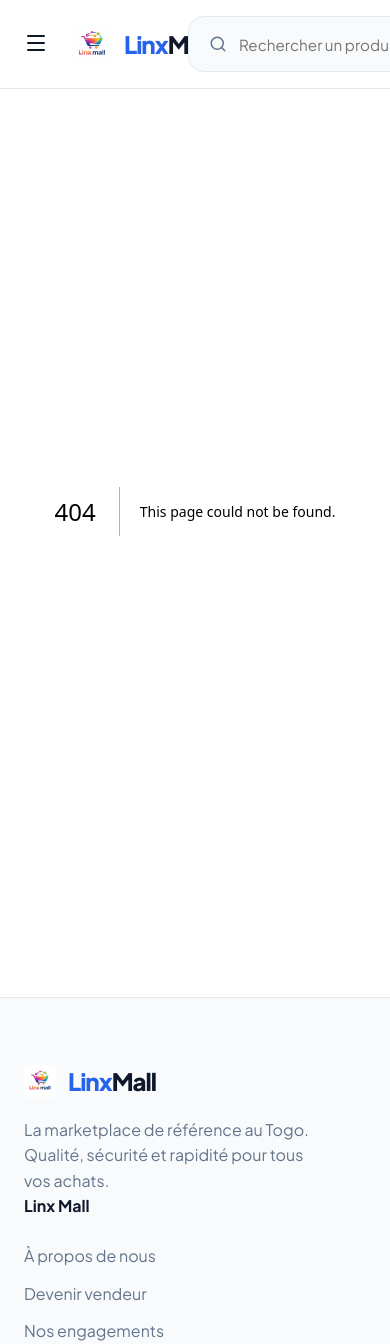
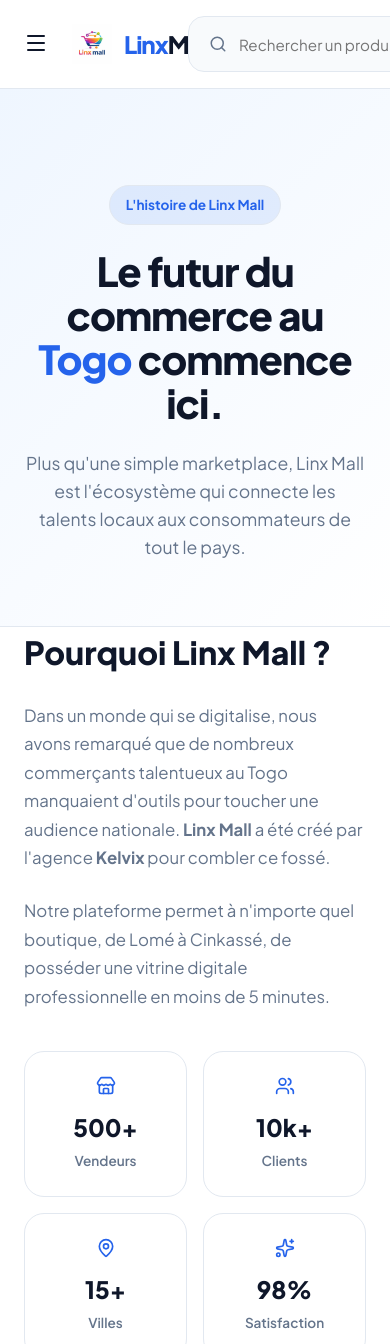
Before and after one commit to Riotlagrinta/linx-mall, a Next.js app: page /about in a window 390 px wide. Before the commit this address had no page. Shown: the top 1344 px of the page. Built offline with nearby package versions, Linux system fonts and the light colour scheme.

Commit message:
feat: création de la page À Propos avec design Mobile-First et mise à jour de la navigation

```diff
--- /dev/null
+++ b/src/app/about/page.tsx
@@ -0,0 +1,172 @@
+'use client';
+
+import { motion } from 'framer-motion';
+import { Target, Users, ShieldCheck, Rocket, ArrowRight, Store, MapPin, Sparkles } from 'lucide-react';
+import Link from 'next/link';
+import Image from 'next/image';
+
+export default function AboutPage() {
+  const stats = [
+    { label: "Vendeurs", value: "500+", icon: <Store size={20} /> },
+    { label: "Clients", value: "10k+", icon: <Users size={20} /> },
+    { label: "Villes", value: "15+", icon: <MapPin size={20} /> },
+    { label: "Satisfaction", value: "98%", icon: <Sparkles size={20} /> },
+  ];
+
+  const values = [
+    {
+      icon: <Target size={32} />,
+      title: "Notre Mission",
+      desc: "Digitaliser le commerce de proximité au Togo en offrant une plateforme moderne et accessible à tous les entrepreneurs."
+    },
+    {
+      icon: <ShieldCheck size={32} />,
+      title: "Confiance & Sécurité",
+      desc: "Garantir des transactions sûres via T-Money et Flooz pour protéger acheteurs et vendeurs."
+    },
+    {
+      icon: <Rocket size={32} />,
+      title: "Innovation Continue",
+      desc: "Utiliser les meilleures technologies pour offrir une expérience d'achat fluide et ultra-rapide sur mobile."
+    }
+  ];
+
+  return (
+    <div className="about-page">
+      {/* Hero Section */}
+      <section className="about-hero">
+        <div className="container">
+          <motion.div
+            initial={{ opacity: 0, y: 20 }}
+            animate={{ opacity: 1, y: 0 }}
+            className="hero-content"
+          >
+            <span className="badge">L'histoire de Linx Mall</span>
+            <h1>Le futur du commerce au <span className="highlight">Togo</span> commence ici.</h1>
+            <p>Plus qu'une simple marketplace, Linx Mall est l'écosystème qui connecte les talents locaux aux consommateurs de tout le pays.</p>
+          </motion.div>
+        </div>
+      </section>
+
+      {/* Vision Section */}
+      <section className="vision-section py-20">
+        <div className="container">
+          <div className="vision-grid">
+            <div className="vision-text">
+              <h2>Pourquoi Linx Mall ?</h2>
+              <p>
+                Dans un monde qui se digitalise, nous avons remarqué que de nombreux commerçants talentueux au Togo manquaient d'outils pour toucher une audience nationale.
+                <strong> Linx Mall</strong> a été créé par l'agence <strong>Kelvix</strong> pour combler ce fossé.
+              </p>
+              <p>
+                Notre plateforme permet à n'importe quel boutique, de Lomé à Cinkassé, de posséder une vitrine digitale professionnelle en moins de 5 minutes.
+              </p>
+              <div className="stats-row">
+                {stats.map((stat, i) => (
+                  <div key={i} className="stat-box">
+                    <div className="stat-icon">{stat.icon}</div>
+                    <span className="stat-val">{stat.value}</span>
+                    <span className="stat-lab">{stat.label}</span>
+                  </div>
+                ))}
+              </div>
+            </div>
+            <div className="vision-image">
+              <div className="image-stack">
+                <div className="img-main"></div>
+                <div className="img-accent"></div>
+              </div>
+            </div>
+          </div>
+        </div>
+      </section>
+
+      {/* Values Grid */}
+      <section className="values-section py-20">
+        <div className="container">
+          <div className="section-header text-center mb-16">
+            <h2>Nos Valeurs Fondamentales</h2>
+            <p>Ce qui nous anime au quotidien pour vous servir.</p>
+          </div>
+          <div className="values-grid">
+            {values.map((val, i) => (
+              <motion.div
+                key={i}
+                whileHover={{ y: -10 }}
+                className="value-card"
+              >
+                <div className="val-icon">{val.icon}</div>
+                <h3>{val.title}</h3>
+                <p>{val.desc}</p>
+              </motion.div>
+            ))}
+          </div>
+        </div>
+      </section>
+
+      {/* CTA Section */}
+      <section className="about-cta py-20">
+        <div className="container">
+          <div className="cta-card">
+            <h2>Prêt à rejoindre l'aventure ?</h2>
+            <p>Que vous soyez acheteur ou vendeur, il y a une place pour vous dans notre communauté.</p>
+            <div className="cta-btns">
+              <Link href="/vendeur" className="btn btn-primary btn-lg">Ouvrir ma boutique</Link>
+              <Link href="/search" className="btn btn-outline btn-lg">Commencer mes achats</Link>
+            </div>
+          </div>
+        </div>
+      </section>
+
+      <style dangerouslySetInnerHTML={{ __html: `
+        .about-page { background: var(--background); overflow-x: hidden; }
+
+        .about-hero { padding: 6rem 0 4rem; background: var(--hero-gradient); text-align: center; border-bottom: 1px solid var(--border); }
+        .about-hero .badge { background: rgba(37, 99, 235, 0.1); color: var(--primary); padding: 0.5rem 1rem; border-radius: 99px; font-weight: 700; font-size: 0.85rem; margin-bottom: 1.5rem; display: inline-block; }
+        .about-hero h1 { font-size: 2.5rem; font-weight: 800; color: var(--text-main); line-height: 1.1; margin-bottom: 1.5rem; letter-spacing: -1px; }
+        .about-hero .highlight { color: var(--primary); }
+        .about-hero p { font-size: 1.1rem; color: var(--text-muted); max-width: 600px; margin: 0 auto; line-height: 1.6; }
+
+        .vision-grid { display: grid; grid-template-columns: 1fr; gap: 4rem; }
+        .vision-text h2 { font-size: 2rem; font-weight: 800; color: var(--text-main); margin-bottom: 1.5rem; }
+        .vision-text p { font-size: 1.05rem; color: var(--text-muted); line-height: 1.7; margin-bottom: 1.5rem; }
+
+        .stats-row { display: grid; grid-template-columns: repeat(2, 1fr); gap: 1rem; margin-top: 2.5rem; }
+        .stat-box { background: var(--card-bg); padding: 1.5rem; border-radius: 20px; border: 1px solid var(--border); text-align: center; }
+        .stat-icon { color: var(--primary); margin-bottom: 0.75rem; display: flex; justify-content: center; }
+        .stat-val { display: block; font-size: 1.5rem; font-weight: 800; color: var(--text-main); }
+        .stat-lab { font-size: 0.85rem; color: var(--text-muted); font-weight: 600; }
+
+        .vision-image { display: none; }
+
+        .values-grid { display: grid; grid-template-columns: 1fr; gap: 1.5rem; }
+        .value-card { background: var(--card-bg); padding: 2.5rem 2rem; border-radius: 24px; border: 1px solid var(--border); text-align: center; }
+        .val-icon { width: 64px; height: 64px; background: var(--surface); color: var(--primary); border-radius: 16px; display: flex; align-items: center; justify-content: center; margin: 0 auto 1.5rem; }
+        .value-card h3 { font-size: 1.25rem; font-weight: 800; color: var(--text-main); margin-bottom: 1rem; }
+        .value-card p { color: var(--text-muted); line-height: 1.6; font-size: 0.95rem; }
+
+        .cta-card { background: linear-gradient(135deg, var(--primary) 0%, #1d4ed8 100%); padding: 4rem 2rem; border-radius: 32px; text-align: center; color: white; }
+        .cta-card h2 { font-size: 2rem; font-weight: 800; margin-bottom: 1rem; }
+        .cta-card p { opacity: 0.9; font-size: 1.1rem; margin-bottom: 2.5rem; max-width: 500px; margin-left: auto; margin-right: auto; }
+        .cta-btns { display: flex; flex-direction: column; gap: 1rem; }
+        .cta-btns .btn-outline { border-color: white; color: white; }
+        .cta-btns .btn-outline:hover { background: white; color: var(--primary); }
+
+        @media (min-width: 768px) {
+          .about-hero h1 { font-size: 4rem; }
+          .stats-row { grid-template-columns: repeat(4, 1fr); }
+          .cta-btns { flex-direction: row; justify-content: center; }
+          .values-grid { grid-template-columns: repeat(3, 1fr); }
+        }
+
+        @media (min-width: 1024px) {
+          .vision-grid { grid-template-columns: 1.2fr 1fr; align-items: center; }
+          .vision-image { display: block; position: relative; }
+          .image-stack { position: relative; height: 450px; }
+          .img-main { position: absolute; top: 0; right: 0; width: 80%; height: 80%; background: var(--surface); border-radius: 32px; border: 1px solid var(--border); box-shadow: var(--shadow-lg); }
+          .img-accent { position: absolute; bottom: 0; left: 0; width: 60%; height: 60%; background: var(--primary); border-radius: 32px; opacity: 0.1; }
+        }
+      ` }} />
+    </div>
+  );
+}
--- a/src/components/MobileMenu.tsx
+++ b/src/components/MobileMenu.tsx
@@ -1,7 +1,7 @@
 'use client';
 
 import { motion, AnimatePresence } from 'framer-motion';
-import { X, Home, ShoppingBag, Heart, User, Settings, Sparkles, LayoutDashboard } from 'lucide-react';
+import { X, Home, ShoppingBag, Heart, User, Settings, Sparkles, LayoutDashboard, Info } from 'lucide-react';
 import { useCart } from '@/context/CartContext';
 import Image from 'next/image';
 import Link from 'next/link';
@@ -13,6 +13,7 @@
     { icon: <Home size={22} />, label: 'Accueil', href: '/' },
     { icon: <ShoppingBag size={22} />, label: 'Boutique', href: '/search' },
     { icon: <Heart size={22} />, label: 'Ma Wishlist', href: '/wishlist' },
+    { icon: <Info size={22} />, label: 'À Propos', href: '/about' },
     { icon: <User size={22} />, label: 'Mon Compte', href: '#' },
   ];
 
```
